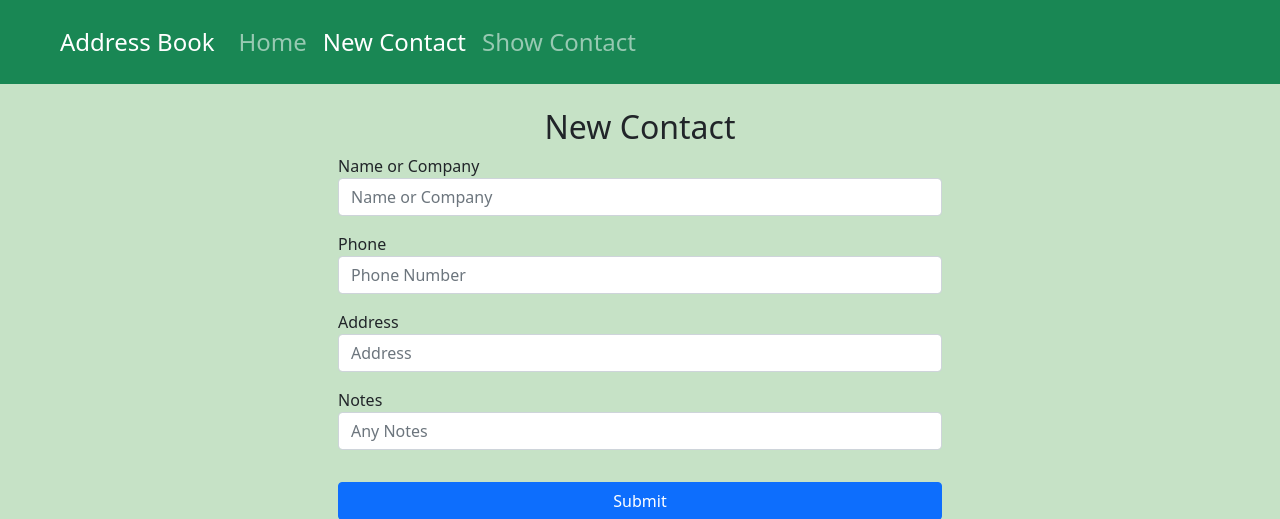
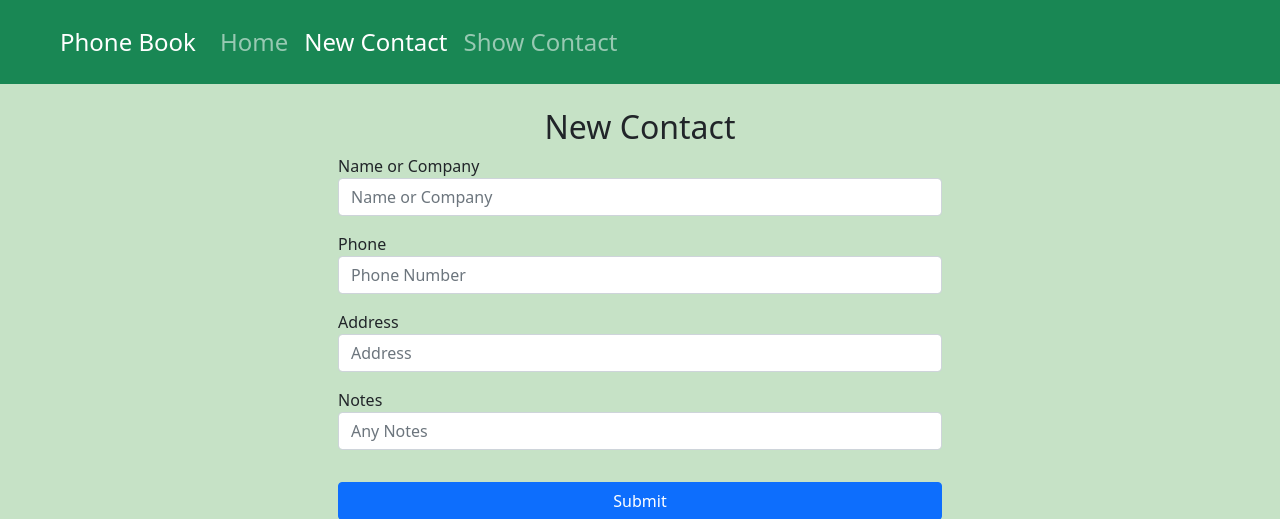
Before and after one commit to mariapan0330/2Tuesday_assignment, a Flask app: page /new_contact in a window 1280 px wide. Shown: the top 519 px of the page. Run offline with Flask 2, Linux system fonts and the light colour scheme; some libraries are stand-ins or nearby versions.

Commit message:
changed address to contact

```diff
--- a/app/templates/base.html
+++ b/app/templates/base.html
@@ -13,7 +13,7 @@
 <body style="background-color:rgb(198, 226, 198)">
     <nav class="navbar navbar-expand-lg navbar-dark bg-success px-5 py-3 fs-4">
         <div class="container-fluid">
-            <a class="navbar-brand fs-4" href="{{ url_for('index') }}">Address Book</a>
+            <a class="navbar-brand fs-4" href="{{ url_for('index') }}">Phone Book</a>
             <button class="navbar-toggler" type="button" data-bs-toggle="collapse" data-bs-target="#navbarNavAltMarkup" aria-controls="navbarNavAltMarkup" aria-expanded="false" aria-label="Toggle navigation">
             <span class="navbar-toggler-icon"></span>
             </button>
--- a/app/templates/index.html
+++ b/app/templates/index.html
@@ -5,7 +5,7 @@
 {% block home_active %}active{% endblock home_active %}
 
 {% block content %}
-<h2 class="text-center mt-4 fw-bold">Welcome to the address book!</h2>
+<h2 class="text-center mt-4 fw-bold">Welcome to the Phone book!</h2>
 <h5 class="text-center">Please sign up or log in to view contacts.</h5>
 
 <div class="d-grid gap-2 col-6 mx-auto">
```
